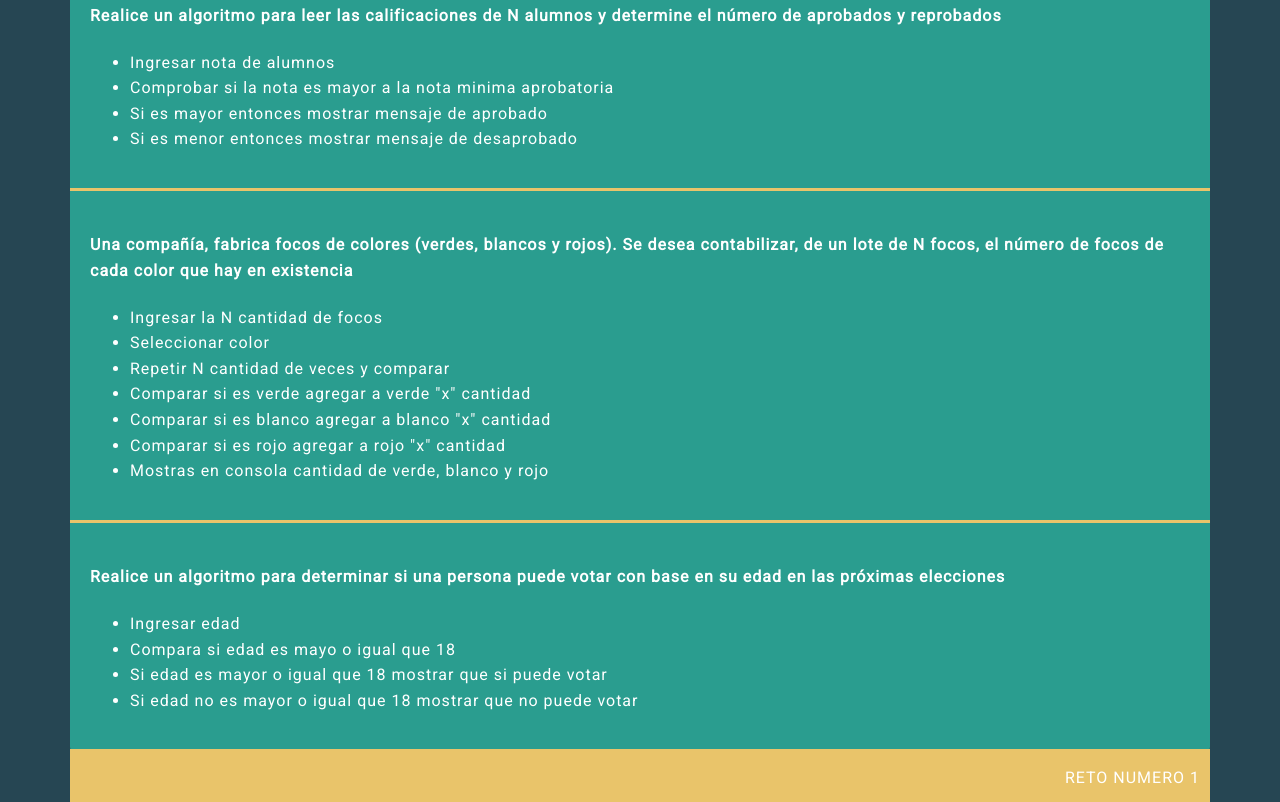
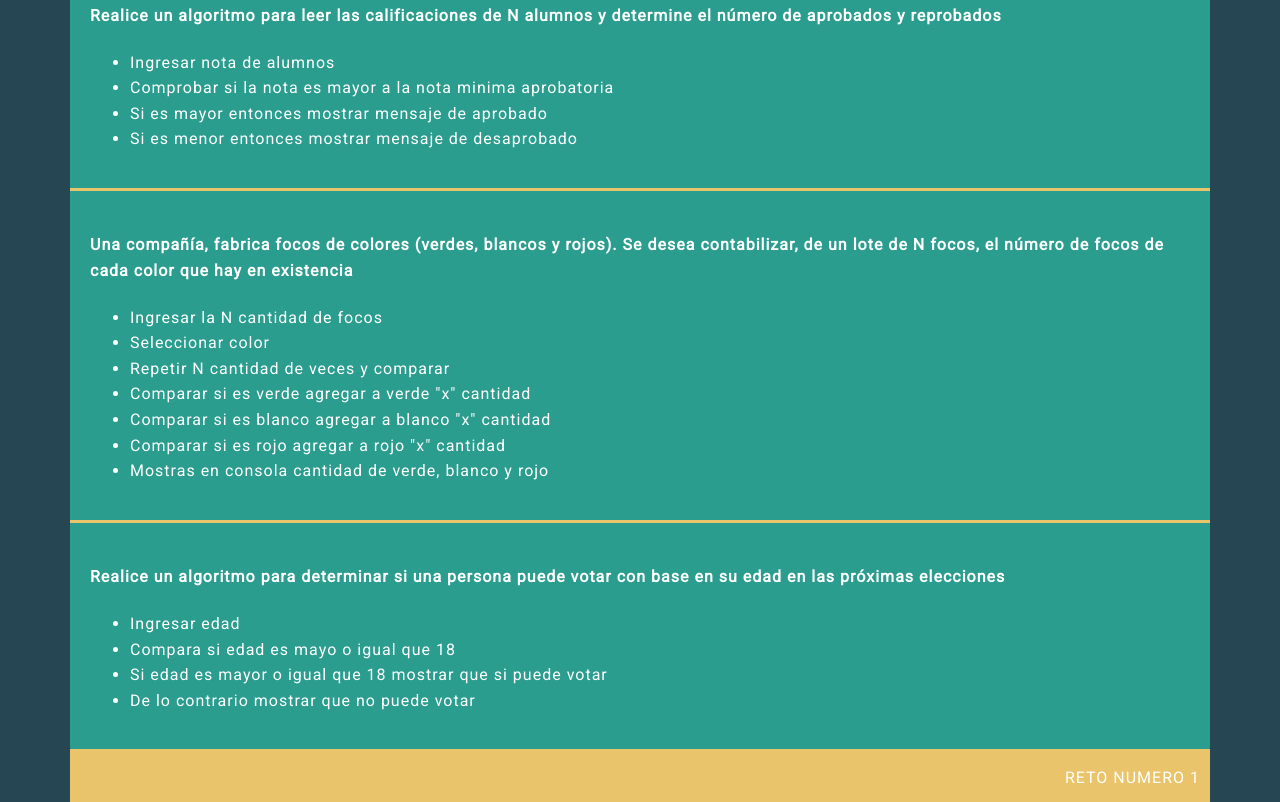
Before and after one commit to anglasdiaz/hackathon8, a plain HTML site: page index.html in a window 1280 px wide. Shown: the part 3061-3863 px from the top of the page. Drawn offline with Linux system fonts and the light colour scheme.

Commit message:
Modified index.html correcion

```diff
--- a/index.html
+++ b/index.html
@@ -169,7 +169,7 @@
                     <li>Ingresar edad</li>
                     <li>Compara si edad es mayo o igual que 18</li>
                     <li>Si edad es mayor o igual que 18 mostrar que si puede votar</li>
-                    <li>Si edad no es mayor o igual que 18 mostrar que no puede votar</li>
+                    <li>De lo contrario mostrar que no puede votar</li>
                 </ul>
             </div>
         </section>
```
